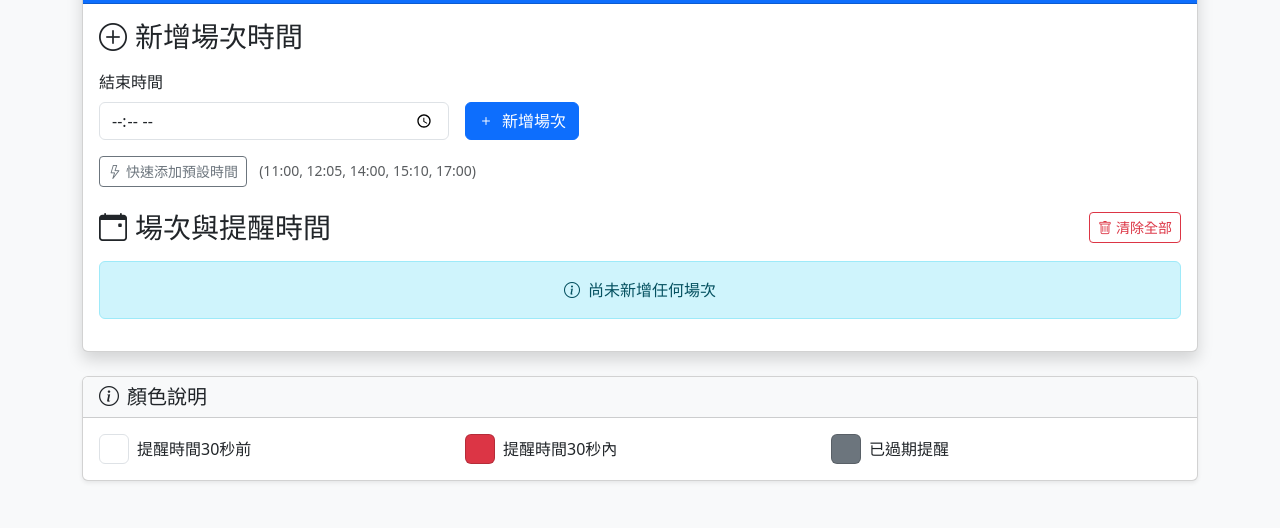
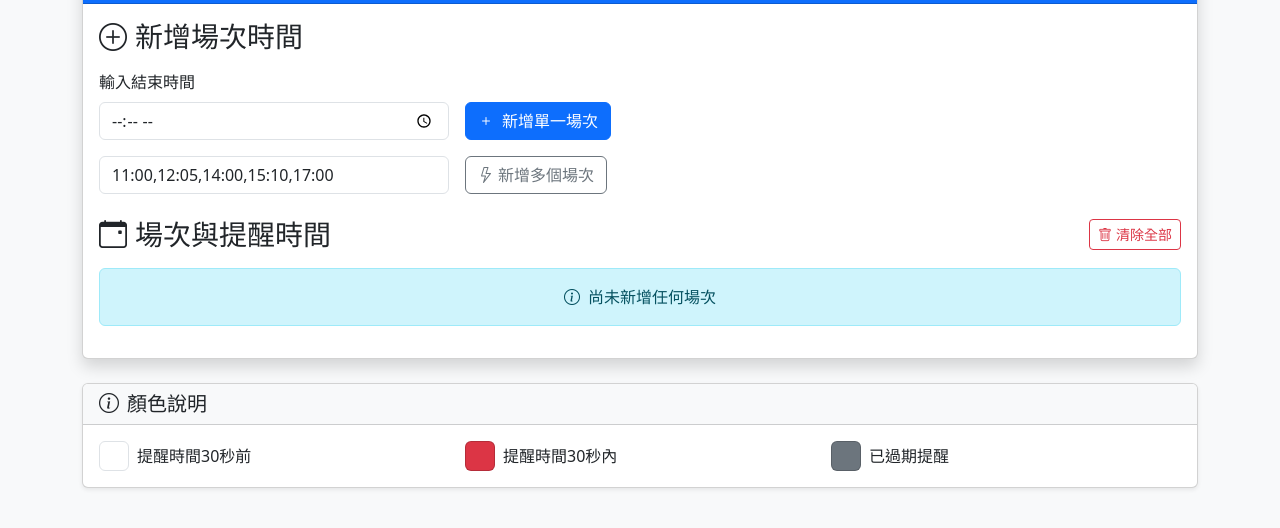
Before and after one commit to planetoid/section-time-reminder, a plain HTML site: page index.html in a window 1280 px wide. Shown: the part 76-604 px from the top of the page. Drawn offline with nearby package versions, Linux system fonts and the light colour scheme.

Commit message:
允許調整新增多個場次的預設值

```diff
--- a/index.html
+++ b/index.html
@@ -26,23 +26,29 @@
                     </h3>
                     <div class="row g-3 align-items-end">
                         <div class="col-md-4">
-                            <label for="timeInput" class="form-label">結束時間</label>
+                            <label for="timeInput" class="form-label">輸入結束時間</label>
                             <input type="time" class="form-control" id="timeInput">
                         </div>
                         <div class="col-md-4">
                             <button class="btn btn-primary" onclick="addSession()">
-                                <i class="bi bi-plus me-2"></i>新增場次
+                                <i class="bi bi-plus me-2"></i>新增單一場次
                             </button>
                         </div>
                     </div>
                     <!-- 快速添加預設時間 -->
                     <div class="mt-3">
-                        <button class="btn btn-outline-secondary btn-sm" onclick="addDefaultSessions()">
-                            <i class="bi bi-lightning me-1"></i>快速添加預設時間
-                        </button>
-                        <small class="text-muted ms-2">
-                            (11:00, 12:05, 14:00, 15:10, 17:00)
-                        </small>
+                        <div class="row g-3">
+                            <div class="col-md-4">
+                                <input type="text" class="form-control" id="defaultTimesInput"
+                                       placeholder="請輸入預設時間，用逗號分隔 (例如: 11:00,12:05,14:00)"
+                                       value="11:00,12:05,14:00,15:10,17:00">
+                            </div>
+                            <div class="col-md-4">
+                                <button class="btn btn-outline-secondary" onclick="addDefaultSessions()">
+                                    <i class="bi bi-lightning me-1"></i>新增多個場次
+                                </button>
+                            </div>
+                        </div>
                     </div>
                 </div>
 
@@ -100,17 +106,11 @@
     <script src="https://cdnjs.cloudflare.com/ajax/libs/bootstrap/5.3.2/js/bootstrap.bundle.min.js"></script>
 
     <script>
-        // 儲存場次的陣列
+        // 儲存場次的陣��
         let sessions = [];
 
         // 預設場次時間
-        const defaultSessions = [
-            { endTime: '11:00' },
-            { endTime: '12:05' },
-            { endTime: '14:00' },
-            { endTime: '15:10' },
-            { endTime: '17:00' }
-        ];
+        const defaultSessions = [];
 
         // 提醒時間設定（分鐘）
         const reminderOffsets = [
@@ -147,7 +147,20 @@
 
         // 快速添加預設時間
         function addDefaultSessions() {
-            sessions = [...defaultSessions];
+            const input = document.getElementById('defaultTimesInput').value;
+            const times = input.split(',').map(time => time.trim());
+
+            // 驗證時間格式
+            const timeRegex = /^([01]?[0-9]|2[0-3]):[0-5][0-9]$/;
+            const invalidTimes = times.filter(time => !timeRegex.test(time));
+
+            if (invalidTimes.length > 0) {
+                alert(`以下時間格式無效：${invalidTimes.join(', ')}\n請使用 HH:MM 格式`);
+                return;
+            }
+
+            sessions = times.map(time => ({ endTime: time }));
+            sessions.sort((a, b) => a.endTime.localeCompare(b.endTime));
             updateSessionList();
         }
 
```
